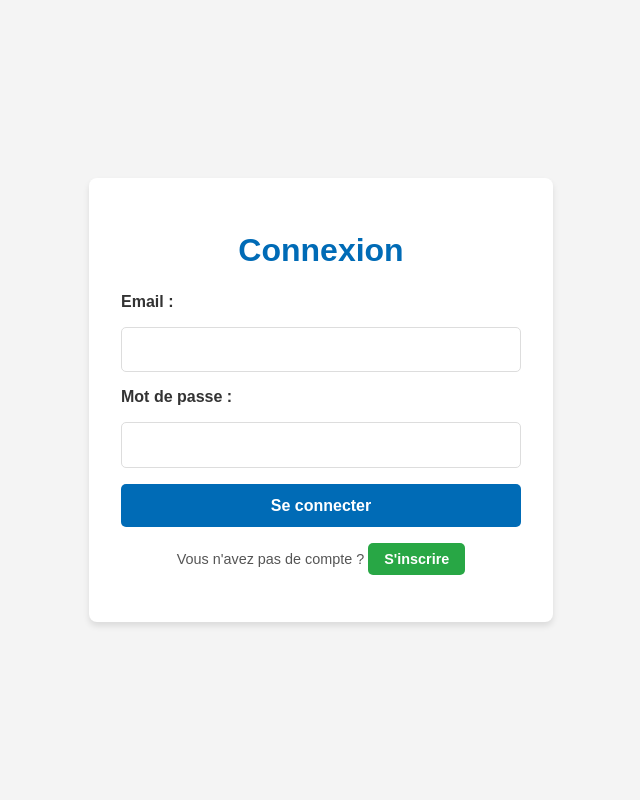
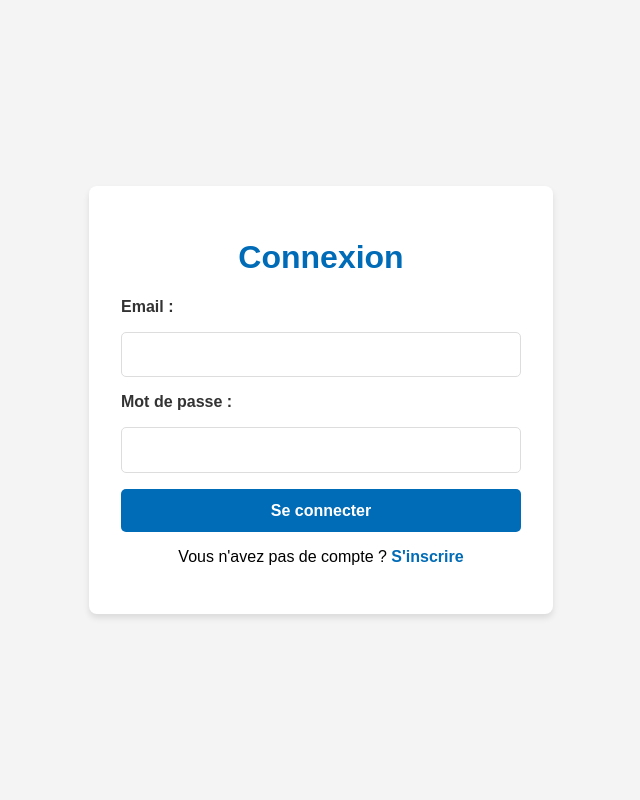
Before and after one commit to LhenryAxel/projet-commerce-nba, a PHP site: page /login.php in a window 1280 px wide. Shown: the whole page, without its empty margins (319-959 px from the left). Run offline with PHP 8.4, Linux system fonts and the light colour scheme.

Commit message:
improved login

```diff
--- a/public/index.php
+++ b/public/index.php
@@ -215,6 +215,7 @@ switch (true) {
 
     // User login
     case $requestUri === 'projet-commerce-nba/public/login':
+        $errorMessage = null; // Variable pour le message d'erreur
         if ($_SERVER['REQUEST_METHOD'] === 'POST') {
             $email = $_POST['email'];
             $password = $_POST['password'];
@@ -223,11 +224,10 @@ switch (true) {
                 header('Location: /projet-commerce-nba/public');
                 exit;
             } else {
-                echo "Identifiants invalides.";
+                $errorMessage = "Identifiants invalides. Veuillez réessayer.";
             }
-        } else {
-            require_once '../src/Views/login.php';
         }
+        require_once '../src/Views/login.php';
         break;
 
     // User logout
--- a/src/Views/login.php
+++ b/src/Views/login.php
@@ -5,38 +5,28 @@
     <meta name="viewport" content="width=device-width, initial-scale=1.0">
     <title>Connexion</title>
     <style>
+        /* Styles généraux */
         body {
-            margin: 0;
             font-family: Arial, sans-serif;
             background-color: #f4f4f4;
             display: flex;
             justify-content: center;
             align-items: center;
-            min-height: 100vh;
+            height: 100vh;
+            margin: 0;
+        }
+
+        .login-container {
+            background-color: white;
+            padding: 2rem;
+            border-radius: 8px;
+            box-shadow: 0 4px 6px rgba(0, 0, 0, 0.1);
+            max-width: 400px;
+            width: 100%;
         }
 
         h1 {
             text-align: center;
-            color: #222;
-        }
-
-        a {
-            text-decoration: none;
-            color: inherit;
-        }
-
-        .login-container {
-            background-color: white;
-            border-radius: 8px;
-            padding: 2rem;
-            box-shadow: 0 4px 6px rgba(0, 0, 0, 0.1);
-            max-width: 400px;
-            width: 100%;
-            text-align: center;
-        }
-
-        .login-container h1 {
-            margin-bottom: 1.5rem;
             color: #006bb6;
         }
 
@@ -46,20 +36,19 @@
             gap: 1rem;
         }
 
-        form label {
-            text-align: left;
+        label {
             font-weight: bold;
             color: #333;
         }
 
-        form input {
+        input {
             padding: 0.8rem;
             font-size: 1rem;
             border: 1px solid #ddd;
             border-radius: 5px;
         }
 
-        form button {
+        button {
             padding: 0.8rem;
             font-size: 1rem;
             font-weight: bold;
@@ -71,37 +60,41 @@
             transition: background-color 0.3s ease;
         }
 
-        form button:hover {
+        button:hover {
             background-color: #00509e;
         }
 
-        .register-link {
-            margin-top: 1rem;
+        .error-message {
+            color: red;
             font-size: 0.9rem;
-            color: #555;
+            text-align: center;
+            margin-top: -10px;
         }
 
-        .register-link a button {
-            background-color: #28a745;
-            color: white;
-            font-size: 0.9rem;
-            font-weight: bold;
-            border: none;
-            border-radius: 5px;
-            padding: 0.5rem 1rem;
-            cursor: pointer;
-            transition: background-color 0.3s ease;
+        .register-link {
+            text-align: center;
+            margin-top: 1rem;
         }
 
-        .register-link a button:hover {
-            background-color: #218838;
+        .register-link a {
+            color: #006bb6;
+            font-weight: bold;
+            text-decoration: none;
+        }
+
+        .register-link a:hover {
+            color: #003f7f;
         }
     </style>
 </head>
 <body>
     <div class="login-container">
         <h1>Connexion</h1>
-        <form action="" method="POST">
+        <!-- Affichage du message d'erreur -->
+        <?php if (!empty($errorMessage)): ?>
+            <p class="error-message"><?= htmlspecialchars($errorMessage) ?></p>
+        <?php endif; ?>
+        <form action="/projet-commerce-nba/public/login" method="POST">
             <label for="email">Email :</label>
             <input type="email" name="email" id="email" required>
 
@@ -111,9 +104,7 @@
             <button type="submit">Se connecter</button>
         </form>
         <p class="register-link">Vous n'avez pas de compte ?
-            <a href="/projet-commerce-nba/public/register">
-                <button>S'inscrire</button>
-            </a>
+            <a href="/projet-commerce-nba/public/register">S'inscrire</a>
         </p>
     </div>
 </body>
```
